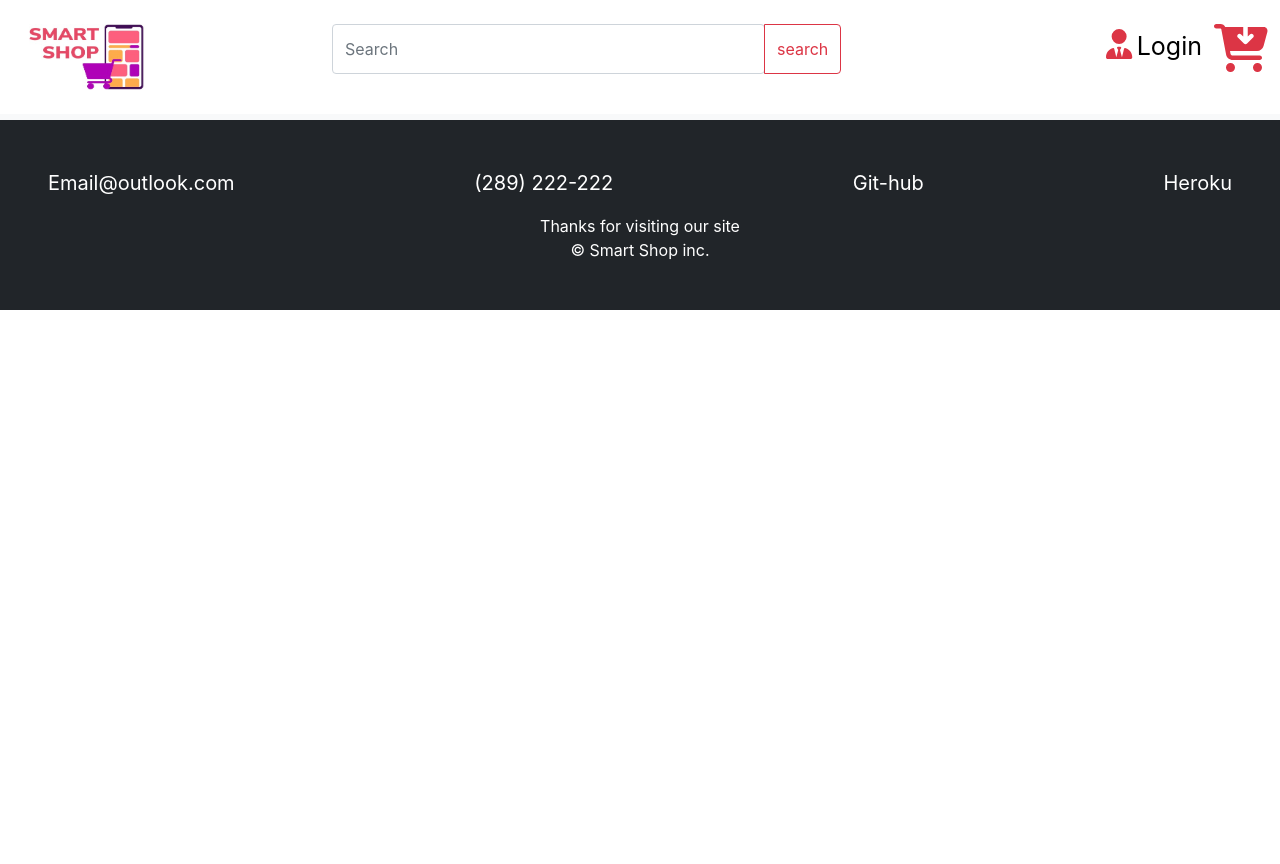
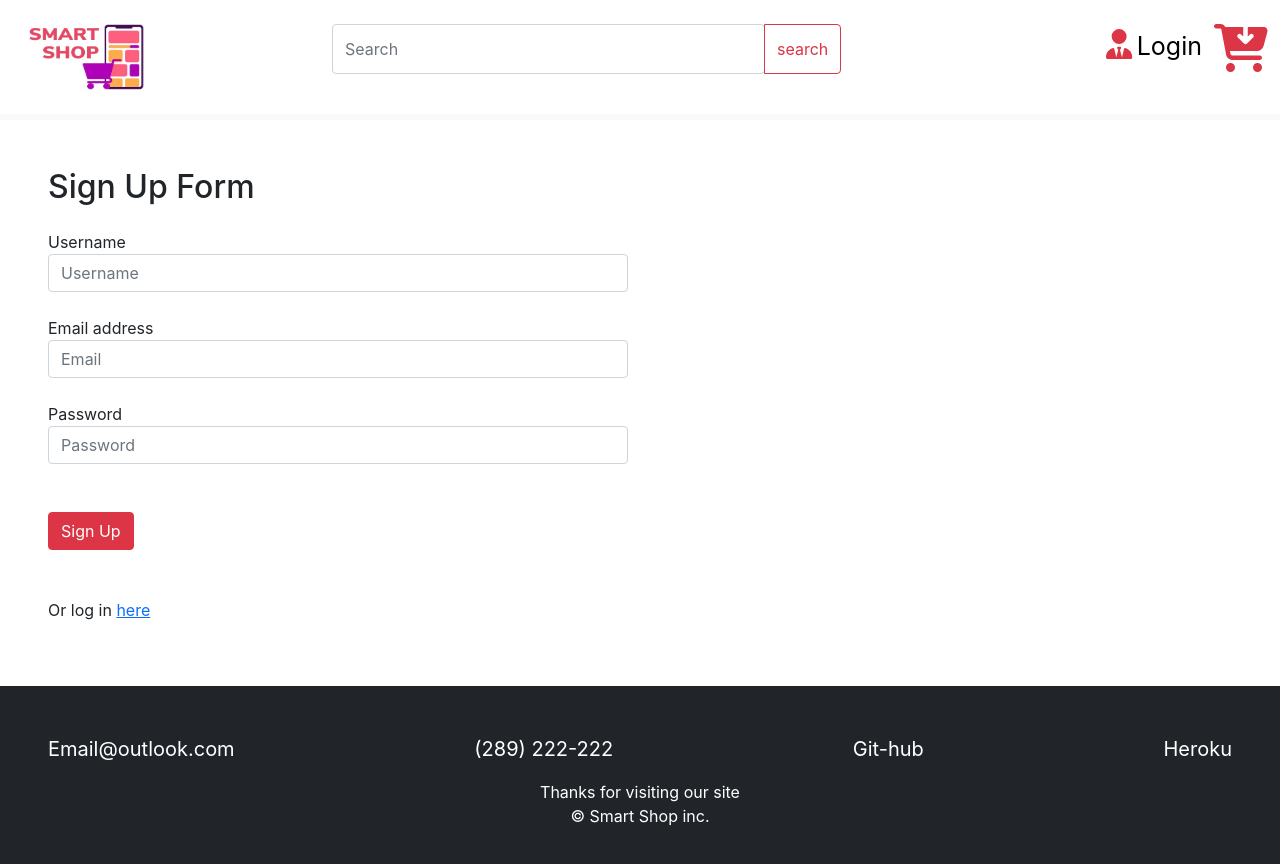
Before and after one commit to Project-3-Group-9/smart-shop, a React (Create React App) app in the folder client/: page /#/sign in a window 1280 px wide. Shown: the top 864 px of the page. Before the commit the page ends 800 px from the top, so only its background shows below. Built offline with nearby package versions, Linux system fonts and the light colour scheme.

Commit message:
signup form created

```diff
--- a/client/src/App.js
+++ b/client/src/App.js
@@ -2,11 +2,11 @@ import React from 'react';
 import Nav from './components/Nav';
 import HomePage from './components/HomePage';
 import Cart from './components/Cart';
-// import Contact from './components/Contact';
 // import Project from './components/Project';
 import Footer from './components/Footer';
 import { HashRouter as Router, Routes, Route } from 'react-router-dom';
 import SignIN from './components/SignInPage';
+import SignUp from './components/SignUpPage';
 function App() {
   return (
     <Router>
@@ -17,8 +17,7 @@ function App() {
   <Route path="/" element={<HomePage/>} exact/>
   <Route path="/cart" element={<Cart/>}/>
   <Route path="/login" element={<SignIN/>}/>
-  {/* <Route path="/contact" element={<Contact/>}/>
-  <Route path="/resume" element={<Resume/>}/> */}
+  <Route path="/sign" element={<SignUp/>}/>
     </Routes>
     <Footer/>
     </div>
--- a/client/src/components/SignInPage/index.js
+++ b/client/src/components/SignInPage/index.js
@@ -1,4 +1,5 @@
 import React, { useEffect } from 'react';
+import { NavLink,Link } from 'react-router-dom';
 function SignIN() {
     return(
 <section className='p-5'>
@@ -27,7 +28,7 @@ function SignIN() {
             <button type='submit' className='btn btn-default btn-danger my-3'>Login</button>
           </form>
           <br />
-          <p>Or sign up <a href='/'>here</a></p>
+          <p>Or sign up <Link to='/sign'>here</Link></p>
         </div>
       </div>
 </section>
--- a/client/src/components/SignUpPage/index.js
+++ b/client/src/components/SignUpPage/index.js
@@ -1,12 +1,13 @@
 import React, { useEffect } from 'react';
+import { NavLink,Link } from 'react-router-dom';
 function SignUp() {
     return(
 <section className='p-5'>
-<div class='row' style="height:400px;">
+<div class='row'>
         <div class='col-12 col-md-6 col-md-offset-3'>
           <h2>Sign Up Form</h2>
           <form class='signup'>
-            <div class='form-group'>
+            <div class='form-group my-4'>
               <label for='exampleInputEmail1'>Username</label>
               <input
                 booktype='text'
@@ -15,7 +16,7 @@ function SignUp() {
                 placeholder='Username'
               />
             </div>
-            <div class='form-group'>
+            <div class='form-group my-4'>
               <label for='exampleInputEmail1'>Email address</label>
               <input
                 booktype='email'
@@ -24,7 +25,7 @@ function SignUp() {
                 placeholder='Email'
               />
             </div>
-            <div class='form-group'>
+            <div class='form-group my-4'>
               <label for='exampleInputPassword1'>Password</label>
               <input
                 booktype='password'
@@ -33,22 +34,11 @@ function SignUp() {
                 placeholder='Password'
               />
             </div>
-            <div
-              style='display: none;'
-              id='alert'
-              class='alert alert-danger'
-              role='alert'
-            >
-              <span
-                class='glyphicon glyphicon-exclamation-sign'
-                aria-hidden='true'
-              ></span>
-              <span class='sr-only'>Error:</span> <span class='msg'></span>
-            </div>
-            <button booktype='submit' class='btn btn-default btn-outline-info'>Sign Up</button>
+
+            <button booktype='submit' class='btn btn-danger my-4'>Sign Up</button>
           </form>
           <br />
-          <p>Or log in <a href='/login'>here</a></p>
+          <p>Or log in <Link to='/login'>here</Link></p>
         </div>
       </div>
 </section>
```
